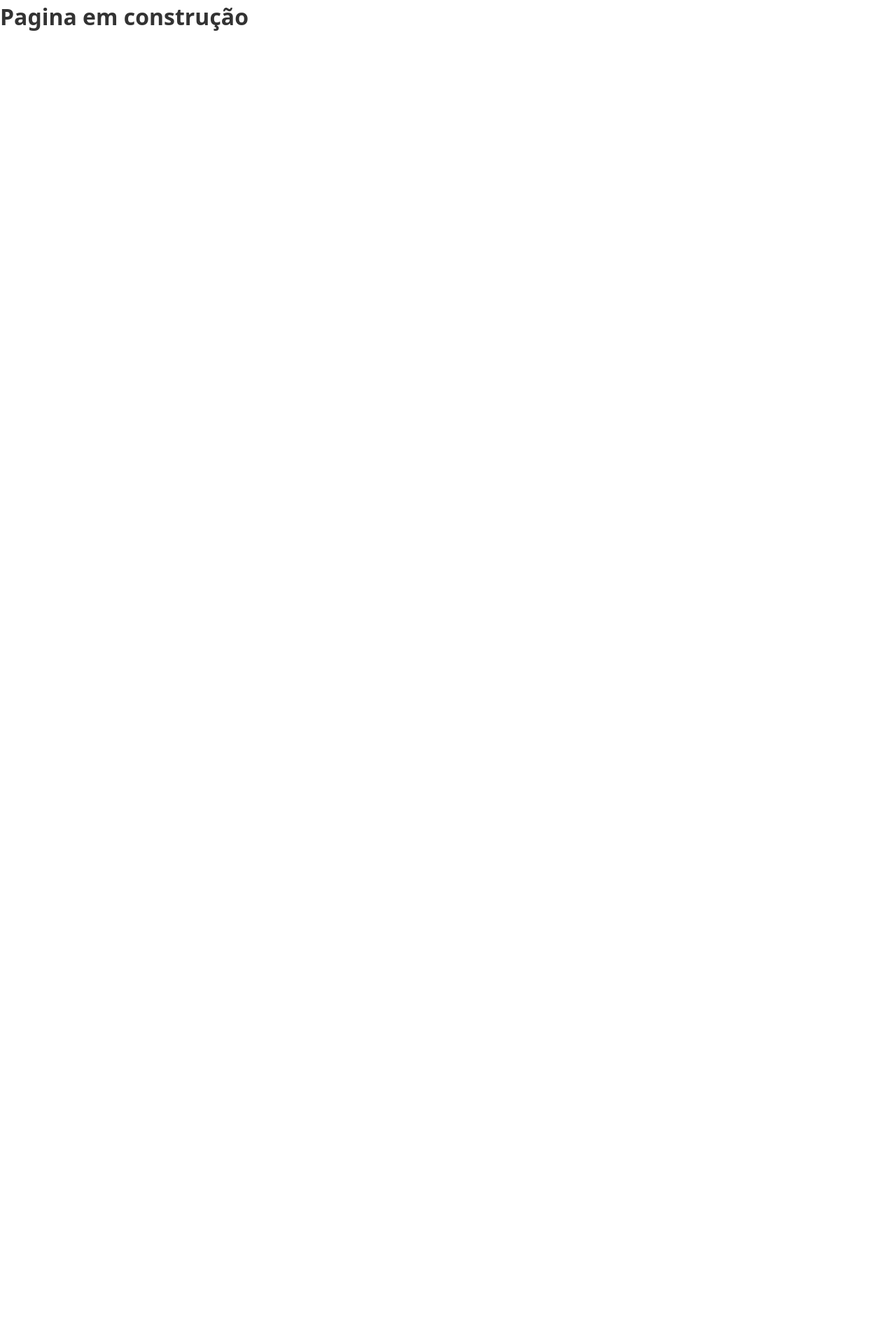
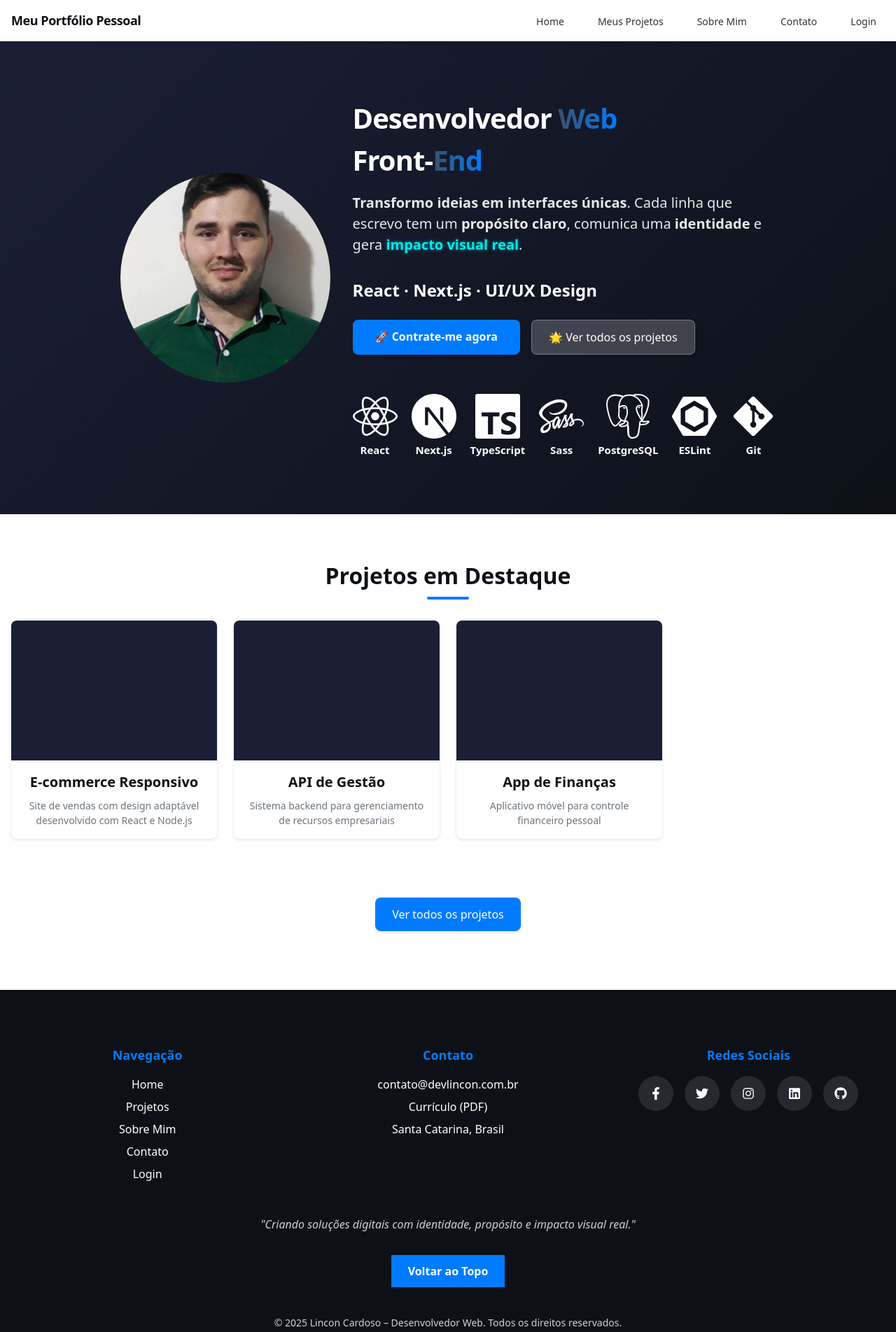
Before and after one commit to lincon-cardoso/meu-portifolio, a Next.js app: page / in a window 1280 px wide. Shown: the top 1904 px of the page at 70% size. Before the commit the page ends 800 px from the top, so only its background shows below. Built offline with nearby package versions, Linux system fonts and the light colour scheme.

Commit message:
fix: remove comentários desnecessários e restaura importações no componente HomePage

```diff
--- a/src/app/page.tsx
+++ b/src/app/page.tsx
@@ -1,6 +1,6 @@
-// import HomePage from "@/components/home/HomePage";
-// import Cabecalho from "@/components/layout/Cabecalho"; // Ensure that the file exists at this path
-// import Rodape from "@/components/layout/Rodape"; // Ensure that the file exists at this path
+import HomePage from "@/components/home/HomePage";
+import Cabecalho from "@/components/layout/Cabecalho"; // Ensure that the file exists at this path
+import Rodape from "@/components/layout/Rodape"; // Ensure that the file exists at this path
 
 
 
@@ -9,15 +9,13 @@ export default function Home() {
     <main>
       {/* Cabeçalho Global */}
 
-      {/* <Cabecalho /> */}
-      <h1>
-        Pagina em construção
-      </h1>
+      <Cabecalho />
+
       {/* Conteúdo das páginas */}
-      {/* <HomePage /> */}
+      <HomePage />
 
       {/* Rodapé Global */}
-      {/* <Rodape /> */}
+      <Rodape />
 
     </main>
   );
--- a/src/components/home/HomePage.tsx
+++ b/src/components/home/HomePage.tsx
@@ -77,7 +77,6 @@ export default function HomePage() {
         </div>
       </section>
 
-teste
       <section className="cards-de-projetos fade-in">
         <h2 className="projetos-title">Projetos em Destaque</h2>
         <div className="cards-container">
```
